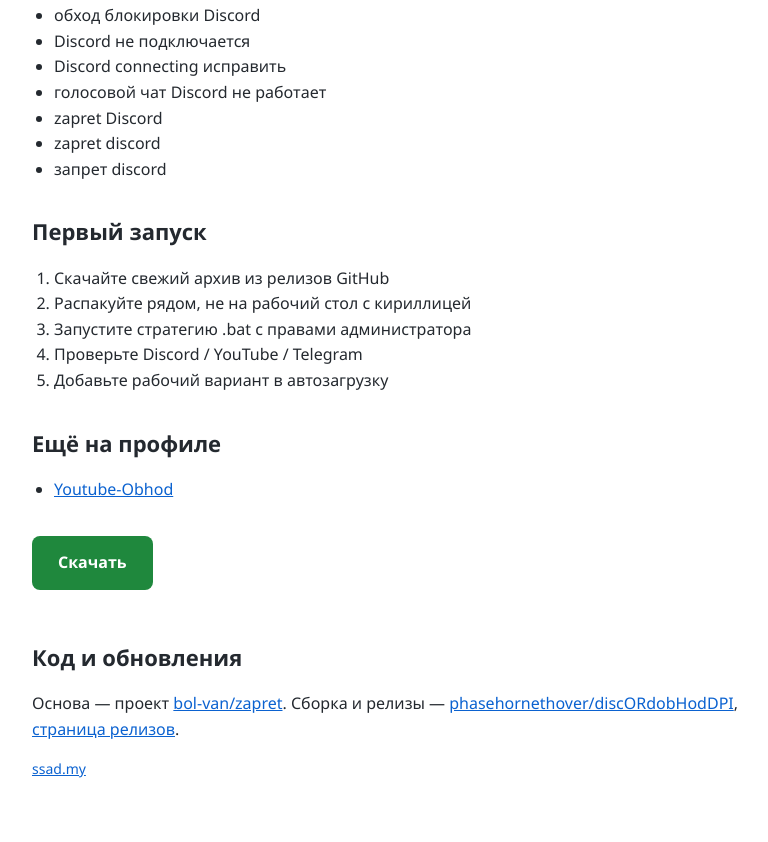
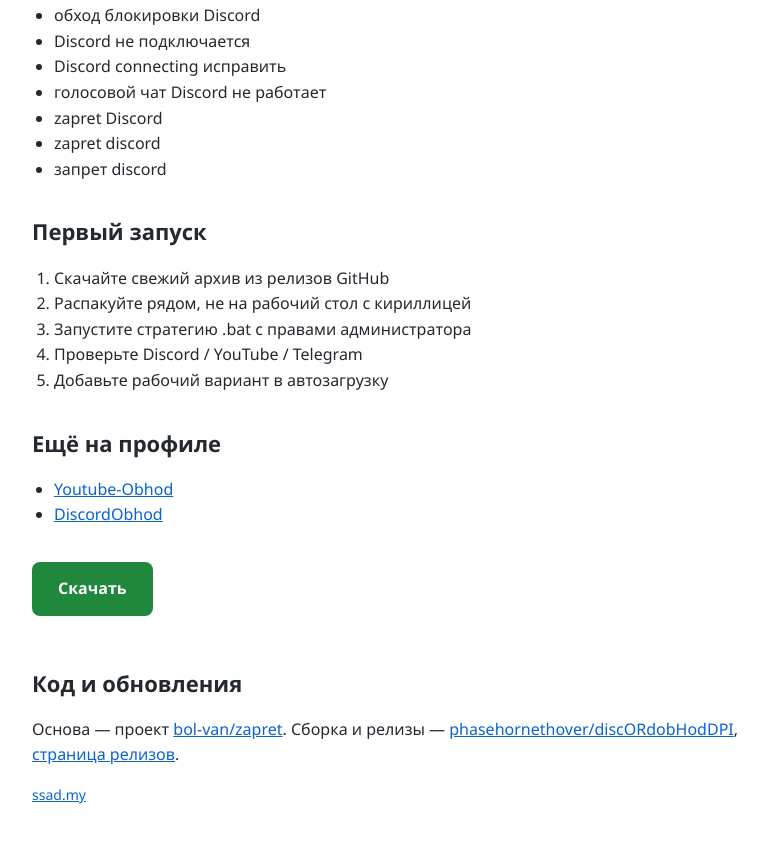
Before and after one commit to phasehornethover/discORdobHodDPI, a plain HTML site: page docs/index.html in a window 1280 px wide. Shown: the part 1516-2358 px from the top of the page, without its empty margins (228-996 px from the left). Drawn offline with Linux system fonts and the light colour scheme.

Commit message:
Update site files

```diff
--- a/docs/index.html
+++ b/docs/index.html
@@ -90,6 +90,7 @@
   <h2>Ещё на профиле</h2>
   <ul>
     <li><a href="https://github.com/phasehornethover/Youtube-Obhod">Youtube-Obhod</a></li>
+    <li><a href="https://github.com/phasehornethover/DiscordObhod">DiscordObhod</a></li>
   </ul>
 
 
```
